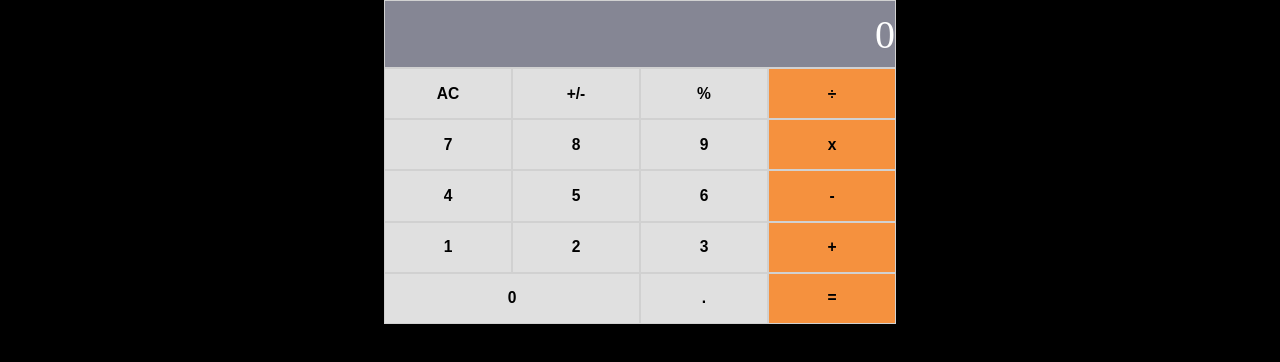
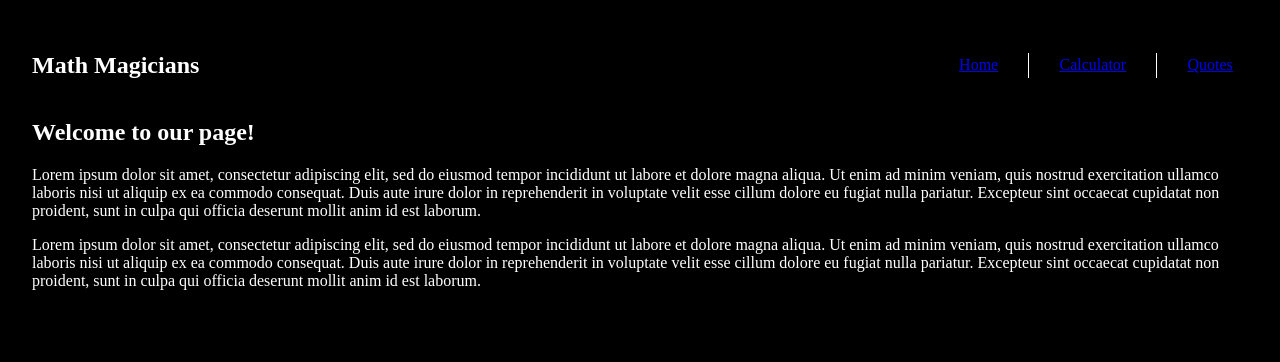
Before and after one commit to Daf98/mathematicians, a React (Create React App) app: page / in a window 1280 px wide. Shown: the top 362 px of the page. Built offline with nearby package versions, Linux system fonts and the light colour scheme.

Commit message:
Make SPA

```diff
--- a/package.json
+++ b/package.json
@@ -11,6 +11,7 @@
     "prop-types": "^15.8.1",
     "react": "^18.2.0",
     "react-dom": "^18.2.0",
+    "react-router-dom": "^6.3.0",
     "react-scripts": "5.0.1",
     "web-vitals": "^2.1.4"
   },
--- a/src/App.js
+++ b/src/App.js
@@ -1,9 +1,22 @@
 import React from 'react';
-import './App.css';
-import Calculator from './components/Calculator';
+import './Styles/App.css';
+import { BrowserRouter, Routes, Route } from 'react-router-dom';
+import Navbar from './pages/Navbar';
+import Home from './pages/Home';
+import Calculate from './pages/Calculate';
+import Quotes from './pages/Quotes';
 
-const App = () => (
-  <Calculator />
-);
+function App() {
+  return (
+    <BrowserRouter>
+      <Navbar />
+      <Routes>
+        <Route exact path="/" element={<Home />} />
+        <Route exact path="/calculator" element={<Calculate />} />
+        <Route exact path="/quotes" element={<Quotes />} />
+      </Routes>
+    </BrowserRouter>
+  );
+}
 
 export default App;
--- /dev/null
+++ b/src/Styles/Calculate.css
@@ -0,0 +1,4 @@
+.actual-calculator {
+  display: flex;
+  justify-content: flex-end;
+}
--- /dev/null
+++ b/src/Styles/Navbar.css
@@ -0,0 +1,20 @@
+nav,
+ul {
+  display: flex;
+  align-items: center;
+}
+
+nav {
+  justify-content: space-between;
+}
+
+ul {
+  width: 25%;
+  justify-content: space-around;
+  list-style: none;
+}
+
+.vertical-line {
+  border-left: 1px solid white;
+  height: 25px;
+}
--- /dev/null
+++ b/src/Styles/Quotes.css
@@ -0,0 +1,4 @@
+.quote {
+  display: flex;
+  justify-content: center;
+}
--- a/src/index.css
+++ b/src/Styles/index.css
@@ -1,7 +1,8 @@
 body {
   margin: 0;
-  color: #0e0f18;
+  color: white;
   background-color: black;
+  padding: 2rem;
 }
 
 .container {
@@ -9,7 +10,6 @@ body {
   flex-direction: column;
   box-sizing: border-box;
   width: 40%;
-  margin: 0 auto;
 }
 
 .calculator-container {
--- a/src/index.js
+++ b/src/index.js
@@ -1,6 +1,6 @@
 import React from 'react';
 import ReactDOM from 'react-dom/client';
-import './index.css';
+import './Styles/index.css';
 import App from './App';
 import reportWebVitals from './reportWebVitals';
 
--- /dev/null
+++ b/src/pages/Calculate.js
@@ -0,0 +1,11 @@
+import React from 'react';
+import '../Styles/Calculate.css';
+import Calculator from '../components/Calculator';
+
+const Calculate = () => (
+  <div>
+    <h2>Let&apos;s do some math!</h2>
+    <div className="actual-calculator"><Calculator /></div>
+  </div>
+);
+export default Calculate;
--- /dev/null
+++ b/src/pages/Home.js
@@ -0,0 +1,27 @@
+import React from 'react';
+// import '../Styles/Navbar.css';
+
+const Home = () => (
+  <div>
+    <h2>Welcome to our page!</h2>
+    <p>
+      Lorem ipsum dolor sit amet, consectetur adipiscing elit, sed do eiusmod
+      tempor incididunt ut labore et dolore magna aliqua. Ut enim ad minim
+      veniam, quis nostrud exercitation ullamco laboris nisi ut aliquip ex ea
+      commodo consequat. Duis aute irure dolor in reprehenderit in voluptate
+      velit esse cillum dolore eu fugiat nulla pariatur. Excepteur sint
+      occaecat cupidatat non proident, sunt in culpa qui officia deserunt
+      mollit anim id est laborum.
+    </p>
+    <p>
+      Lorem ipsum dolor sit amet, consectetur adipiscing elit, sed do eiusmod
+      tempor incididunt ut labore et dolore magna aliqua. Ut enim ad minim
+      veniam, quis nostrud exercitation ullamco laboris nisi ut aliquip ex ea
+      commodo consequat. Duis aute irure dolor in reprehenderit in voluptate
+      velit esse cillum dolore eu fugiat nulla pariatur. Excepteur sint
+      occaecat cupidatat non proident, sunt in culpa qui officia deserunt
+      mollit anim id est laborum.
+    </p>
+  </div>
+);
+export default Home;
--- /dev/null
+++ b/src/pages/Navbar.js
@@ -0,0 +1,17 @@
+import React from 'react';
+import '../Styles/Navbar.css';
+import { NavLink } from 'react-router-dom';
+
+const Navbar = () => (
+  <nav>
+    <h1>Math Magicians</h1>
+    <ul>
+      <li><NavLink to="/">Home</NavLink></li>
+      <div className="vertical-line" />
+      <li><NavLink to="/calculator">Calculator</NavLink></li>
+      <div className="vertical-line" />
+      <li><NavLink to="/quotes">Quotes</NavLink></li>
+    </ul>
+  </nav>
+);
+export default Navbar;
--- /dev/null
+++ b/src/pages/Quotes.js
@@ -0,0 +1,10 @@
+import React from 'react';
+import '../Styles/Quotes.css';
+
+const Quotes = () => (
+  <h2 className="quote">
+    “Sometimes it is the people no one can imagine anything of who do the
+    things no one can imagine.” -Alan Turing
+  </h2>
+);
+export default Quotes;
```
Also changed, not shown: src/Styles/App.css (renamed from src/App.css), 1 other file (tests, documents, lock files or other folders).
